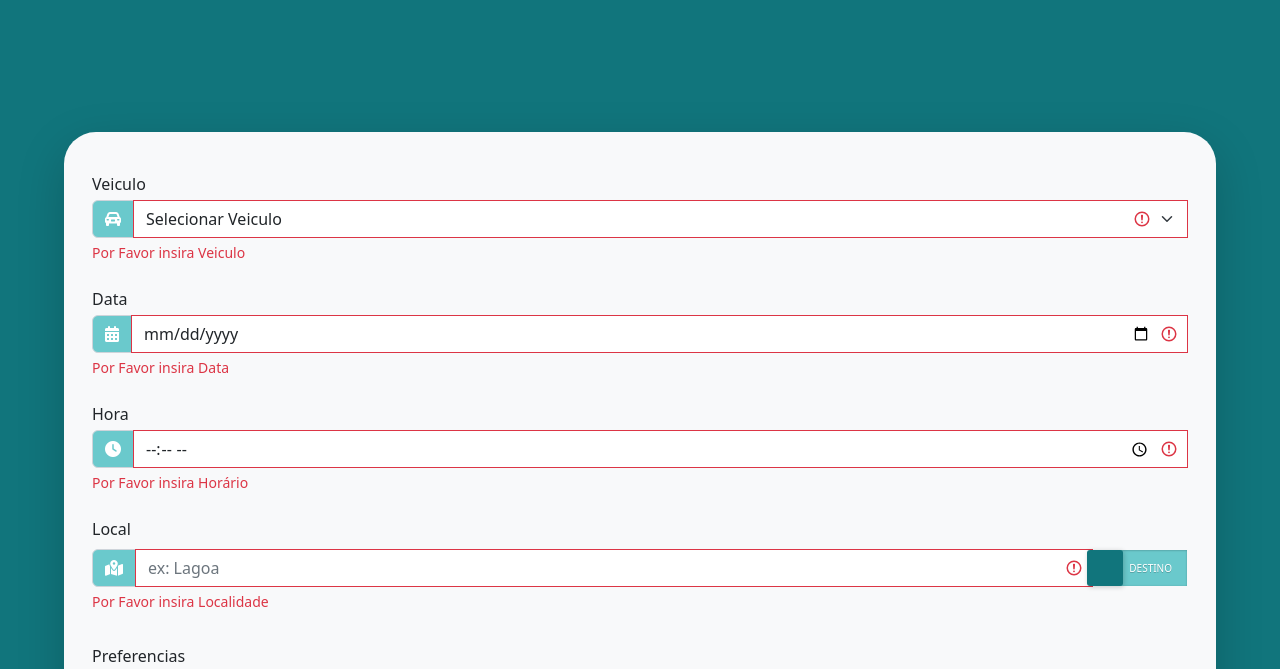
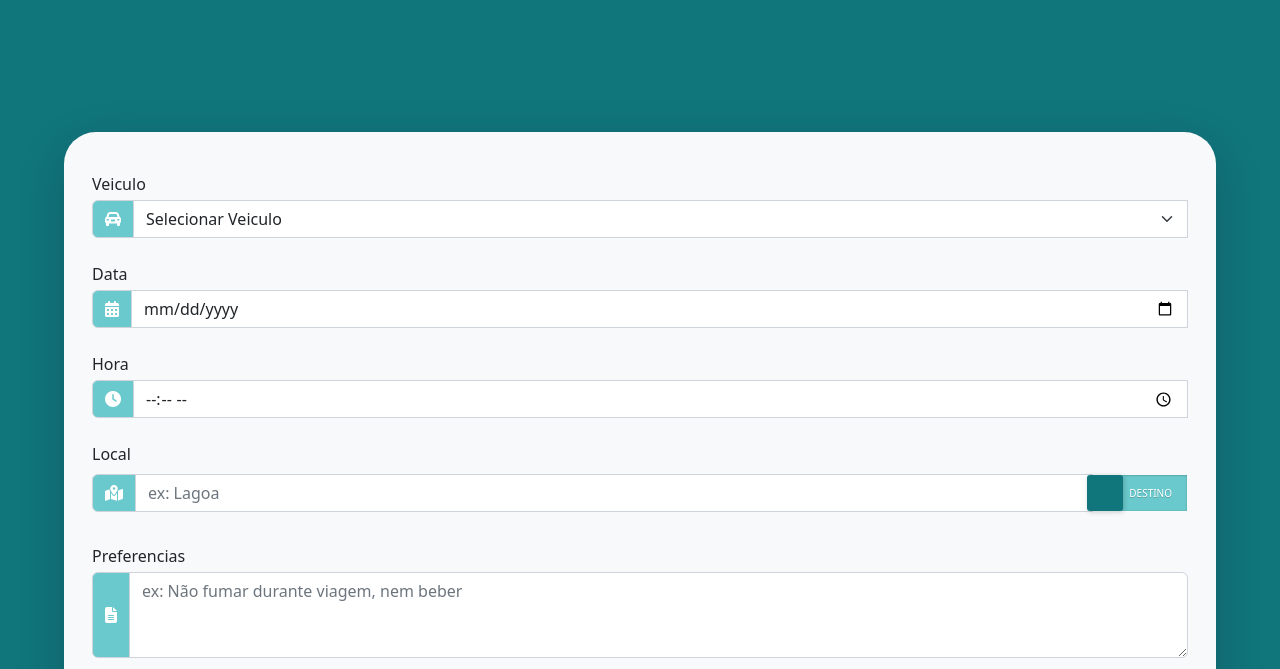
Before and after one commit to MiguelSalgado01/PW, a plain HTML site: page FrontEnd/CriarBoleia/CriaBoleia.html in a window 1280 px wide. Shown: the part 90-759 px from the top of the page. Drawn offline with nearby package versions, Linux system fonts and the light colour scheme.

Commit message:
validations apear only when form submited

```diff
--- a/FrontEnd/CriarBoleia/CriaBoleia.html
+++ b/FrontEnd/CriarBoleia/CriaBoleia.html
@@ -31,8 +31,8 @@
         </header>
         <div style="margin-top: 10%; width: 90%" class="container-fluid bg-light rounded-5 p-3 shadow-lg">
             <div class="container w-100 col-6">
-                <div class="my-4 was-validated" id="selectVehicleForm">Veiculo
-                    <div class="input-group my-1">
+                <div class="my-4 needs-validation" id="selectVehicleForm">Veiculo
+                    <div class="input-group my-1 ">
                         <label class="input-group-text bg-secondary" for="inputGroupSelect01">
                             <i class="fa fa-car-alt text-white"></i>
                         </label>
@@ -46,7 +46,7 @@
                     </div>
                 </div>
                 <div class="my-4">Data
-                    <div class="input-group my-1 was-validated">
+                    <div class="input-group my-1 needs-validation">
                         <span class="input-group-text bg-secondary" id="basic-addon1">
                             <i class="fa fa-calendar-days text-white"></i>
                         </span>
@@ -58,7 +58,7 @@
 
                 </div>
                 <div class="my-4">Hora
-                    <div class="input-group my-1 was-validated">
+                    <div class="input-group my-1 needs-validation">
                         <span class="input-group-text bg-secondary" id="basic-addon1">
                             <i class="fa fa-clock text-white"></i>
                         </span>
@@ -71,7 +71,7 @@
                 </div>
                 <div class="my-4 ">Local
                     <div class="row">
-                        <form class="input-group my-2 was-validated">
+                        <form class="input-group my-2 needs-validation">
                             <span class="input-group-text bg-secondary" id="basic-addon1">
                                 <i class="fa fa-map-location-dot text-white"></i>
                             </span>
@@ -107,6 +107,7 @@
         </script>
     </body>
     <script>
+        var validationSpaces = document.getElementsByClassName("needs-validation");
         var swDetOrder = document.getElementById("switchDetermineOrder");
         var detOrder = document.getElementById("determineOrder");
         var plate = document.getElementById("selectVehicle");
@@ -115,7 +116,7 @@
         var localName = document.getElementById("town");
         var pref = document.getElementById("preferencesText");
         var btn = document.getElementById("submitBtn");
-        var validationSpaces = document.getElementsByClassName("was-validated");
+
         var vehicle = [], data = [], user, ride = [];
 
         clearPage();
@@ -192,6 +193,7 @@
         function validateSpaces(numFaltas){
             for (let index = 0; index < validationSpaces.length; index++) {
                 const element = validationSpaces[index];
+                element.classList.add("was-validated");
 
                 if(element.id === "selectVehicleForm"){
                     if (!element.childNodes[1].childNodes[3].validity.valid)
```
Also changed, not shown: FrontEnd/RegistarVeiculo/RegistarVeiculo.html (+6 -5 lines).
